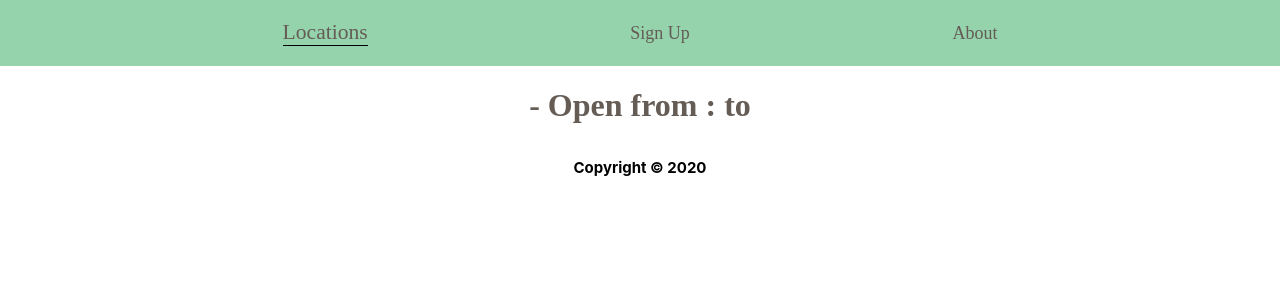
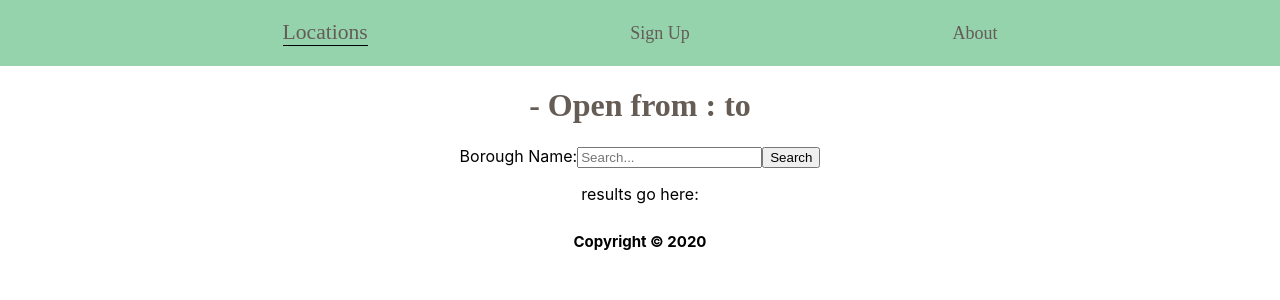
Before and after one commit to devrlora/devrlora.github.io, a React (Create React App) app in the folder compost-nyc/: page /locations in a window 1280 px wide. Shown: the top 300 px of the page. Built offline with nearby package versions, Linux system fonts and the light colour scheme; no server answers.

Commit message:
commented out h1 div

```diff
--- a/compost-nyc/src/components/Locations.js
+++ b/compost-nyc/src/components/Locations.js
@@ -1,5 +1,7 @@
-import React, { Component } from 'react'
-import Borough from './Borough'
+import React, { Component } from 'react';
+import Borough from './Borough';
+import Search from './Search';
+
 export class Locations extends Component {
     constructor(props){
         super(props);
@@ -30,6 +32,7 @@ export class Locations extends Component {
             <div>
                 {/* <h1>{this.state.site} - {this.state.location} Open from : {this.state.open} to {this.state.close}</h1> */}
           < Borough />
+          <Search />
             </div>
         )
     }
```
